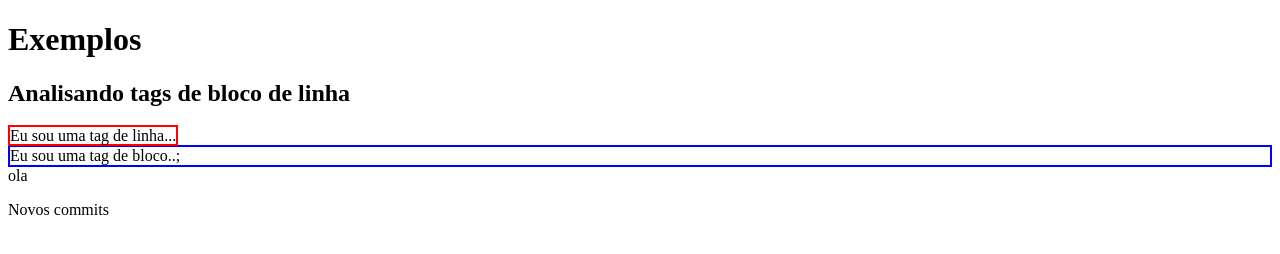
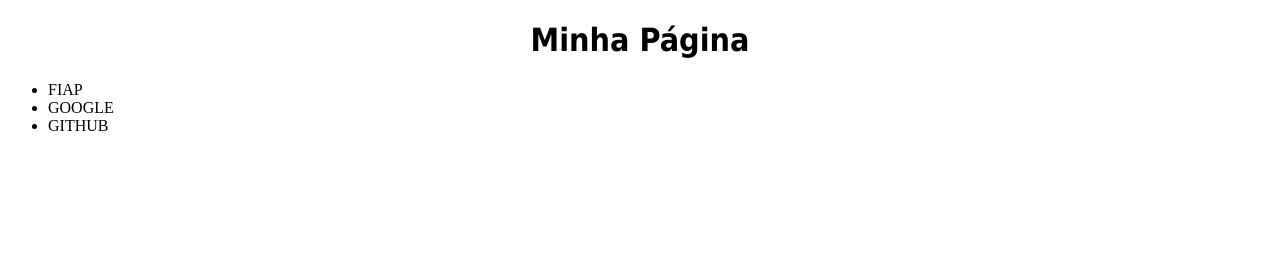
Before and after one commit to Vitorgz01/projeto-inicial, a plain HTML site: page index.html in a window 1280 px wide. Drawn offline with Linux system fonts and the light colour scheme.

Commit message:
Iniciando a construção de uma pagina HTML

```diff
--- a/index.html
+++ b/index.html
@@ -6,15 +6,23 @@
     <title>Document</title>
 </head>
 <body>
-    <H1>Exemplos</H1>
+  <div class="container">
 
-    <h2>Analisando tags de bloco de linha</h2>
 
-    <span style="border: solid 2px red;">Eu sou uma tag de linha...</span>
+<header>
+    <h1 style="text-align: center;font-family:Tahoma, Verdana, sans-serif;">Minha Página</h1>
+<nav>
+   <ul>
+    <li> <a href="https://www.fiap.com.br" target="_blank"></a>FIAP </li>
+    <li><a href="http://www.google.com"></a>GOOGLE</li>
+    <li>GITHUB</li>
+   </ul>
 
-    <div style="border: solid 2px blue">Eu sou uma tag de bloco..;</div>
-    <div>ola</div>
-         <p>Novos commits</p>
+</nav>
+</header>
+
+
+  </div>
 
 </body>
 </html>
```
